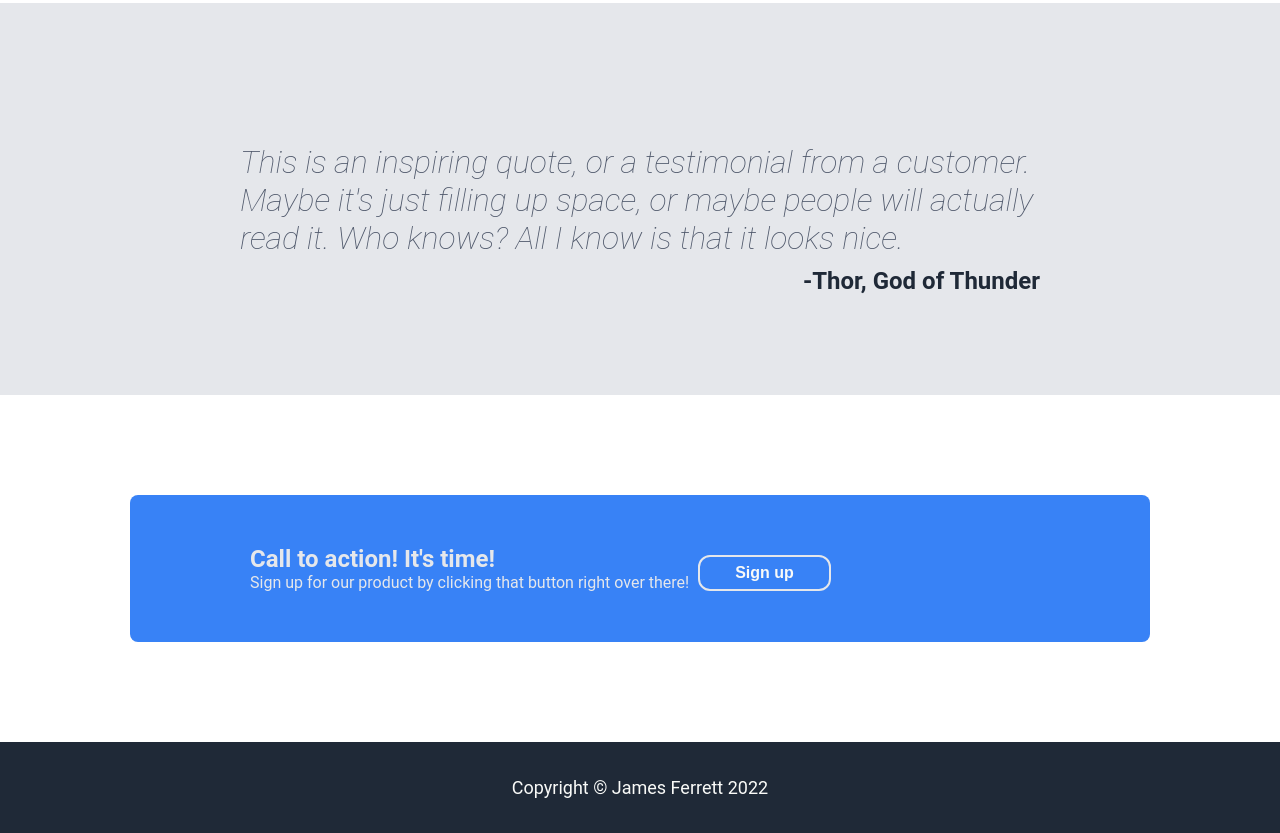
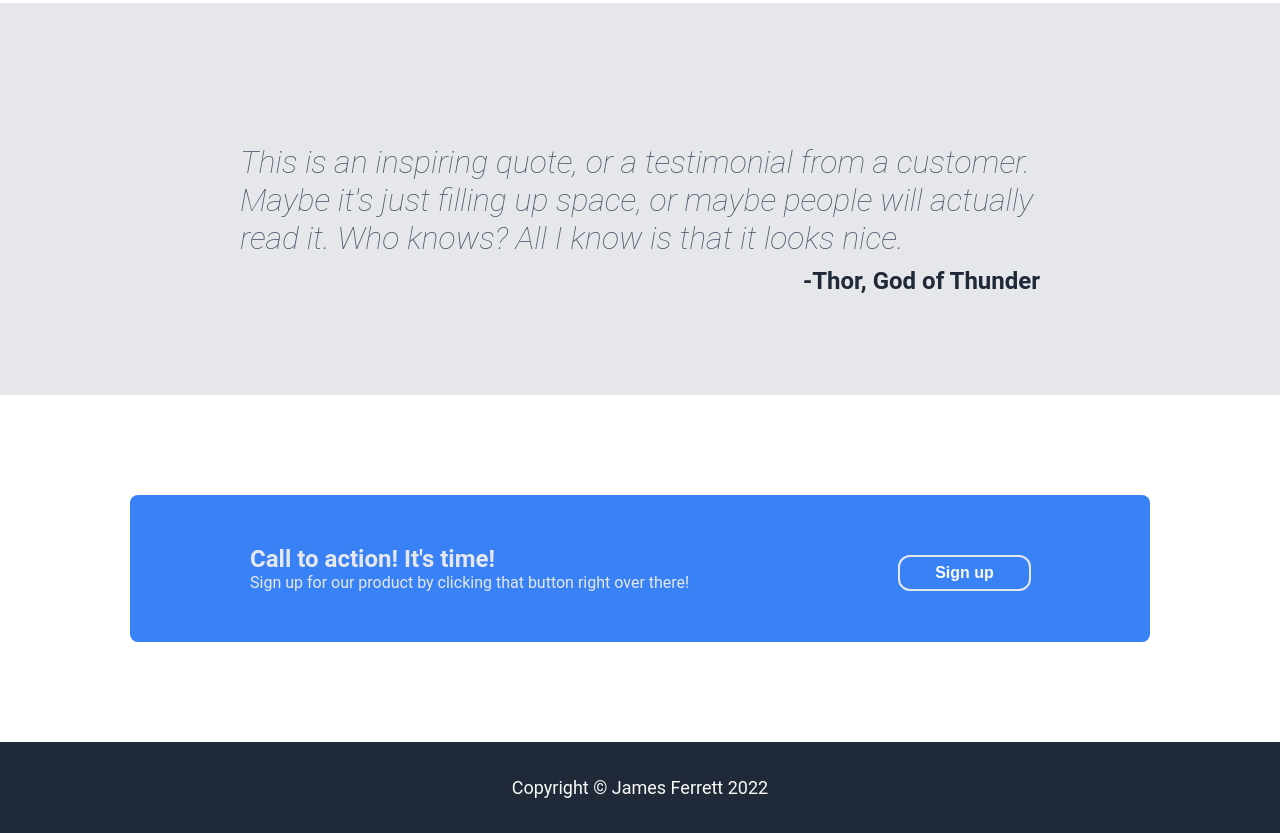
Before and after one commit to JFerrettUK/project-landing, a plain HTML site: page index.html in a window 1280 px wide. Shown: the part 1054-1887 px from the top of the page. Drawn offline with Linux system fonts and the light colour scheme.

Commit message:
Refined gap in bottom section of Project Landing

```diff
--- a/style.css
+++ b/style.css
@@ -180,7 +180,7 @@ ul {
     padding-top: 50px;
     padding-bottom: 50px;
     padding-left: 120px;
-    gap: 9px;
+    gap: 209px;
 }
 
 .bottomtext1 {
```
